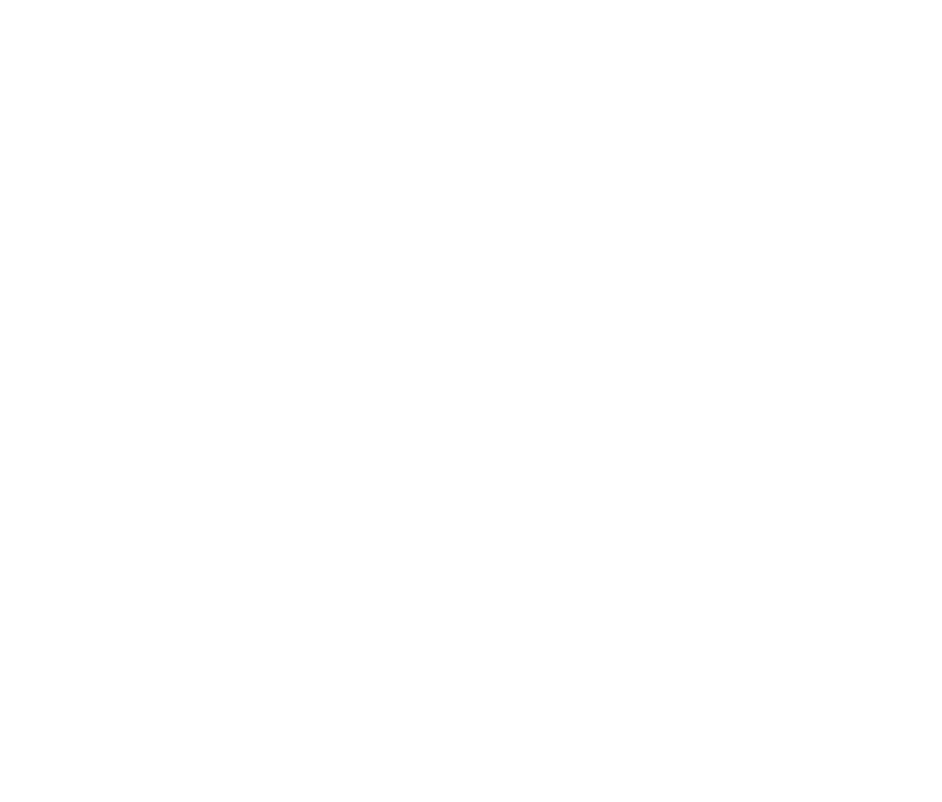
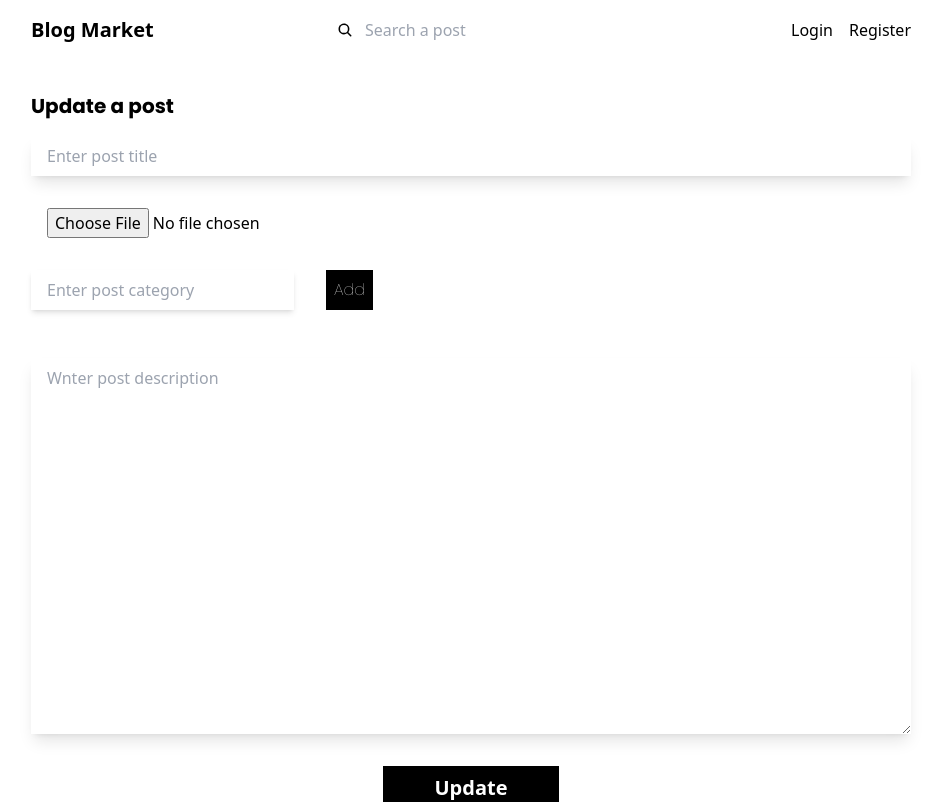
Before and after one commit to SaagarRaj/React-BlogApp, a React (Vite) app in the folder frontend/: page /edit/1 in a window 1280 px wide. Before the commit this address had no page. Shown: the top 802 px of the page, without its empty margins (169-1111 px from the left). Built offline with nearby package versions, Linux system fonts and the light colour scheme.

Commit message:
Create post and EditPost page design and route setup

```diff
--- a/frontend/src/App.jsx
+++ b/frontend/src/App.jsx
@@ -3,6 +3,8 @@
 import Login from "./pages/Login";
 import Register from "./pages/Register";
 import PostDetails from "./pages/PostDetails";
+import CreatePost from "./pages/CreatePost";
+import EditPosts from "./pages/EditPosts";
 export default function App() {
   return (
     <div>
@@ -10,6 +12,8 @@
         <Route path="/" element={<Home />} />
         <Route path="/login" element={<Login />} />
         <Route path="/register" element={<Register />} />
+        <Route path="/write" element={<CreatePost />} />
+        <Route path="/edit/:id" element={<EditPosts />} />
         <Route path="/posts/post/:id" element={<PostDetails />} />
       </Routes>
     </div>
--- /dev/null
+++ b/frontend/src/pages/CreatePost.jsx
@@ -0,0 +1,87 @@
+import Footer from "../components/Footer";
+import { RxCross2 } from "react-icons/rx";
+import Navbar from "../components/Navbar";
+import { useState } from "react";
+export default function CreatePost() {
+  const [category, setCategory] = useState("");
+  const [categories, setCategories] = useState([]);
+
+  const addCategory = () => {
+    let updatedCategories = [...categories];
+    updatedCategories.push(category);
+    setCategory("");
+    setCategories(updatedCategories);
+  };
+
+  const deleteCategory = (i) => {
+    let updatedCategories = [...categories];
+    updatedCategories.splice(i);
+    setCategories(updatedCategories);
+  };
+  return (
+    <div>
+      <Navbar />
+      <div className="px-6 md:px-[200px] mt-8">
+        <h1 className="font-bold font-poppins md:text-xl mt-8 ">
+          Create a post
+        </h1>
+        <form className="w-full flex flex-col space-y-4 md:space-y-8 mt-4 ">
+          <input
+            type="text"
+            className="px-4 py-2 outline-none shadow-lg"
+            placeholder="Enter post title"
+          />
+          <input type="file" className="px-4 " />
+          <div className="flex flex-col ">
+            <div className="flex items-center space-x-4 md:space-x-8">
+              <input
+                className="px-4 py-2 outline-none shadow-md"
+                placeholder="Enter post category"
+                type="text"
+                value={category}
+                onChange={(event) => setCategory(event.target.value)}
+              />
+              <div
+                onClick={addCategory}
+                className="bg-black text-white px-2 py-2 font-poppins font-thin cursor-pointer"
+              >
+                Add
+              </div>
+            </div>
+            {/* Categories Div */}
+            <div className="flex px-4 mt-3">
+              {/*Category 1 */}
+
+              <div className="flex px-2 mt-1">
+                {categories?.map((c, i) => (
+                  <div
+                    key={i}
+                    className="flex justify-center items-center spaxe-x-1 mr-2 bg-gray-200 px-2 py2 rounded-md"
+                  >
+                    <p className="px-2">{c}</p>
+                    <p
+                      onClick={deleteCategory}
+                      className="text-white bg-gray-600 rounded-full cursor-pointer p-0 text-xs"
+                    >
+                      <RxCross2 />
+                    </p>
+                  </div>
+                ))}
+              </div>
+            </div>
+          </div>
+          <textarea
+            rows={15}
+            cols={30}
+            className="px-4 py-2 shadow-lg"
+            placeholder="Wnter post description "
+          />
+          <button className="bg-black w-full md:w-[20%] mx-auto text-white font-semibold px-4 py-2 md:text-xl text-lg">
+            Create
+          </button>
+        </form>
+      </div>
+      <Footer />
+    </div>
+  );
+}
--- /dev/null
+++ b/frontend/src/pages/EditPosts.jsx
@@ -0,0 +1,89 @@
+import { useState } from "react";
+import Navbar from "../components/Navbar";
+import Footer from "../components/Footer";
+import { RxCross2 } from "react-icons/rx";
+const EditPosts = () => {
+  const [category, setCategory] = useState("");
+  const [categories, setCategories] = useState([]);
+
+  const addCategory = () => {
+    let updatedCategories = [...categories];
+    updatedCategories.push(category);
+    setCategory("");
+    setCategories(updatedCategories);
+  };
+
+  const deleteCategory = (i) => {
+    let updatedCategories = [...categories];
+    updatedCategories.splice(i);
+    setCategories(updatedCategories);
+  };
+  return (
+    <div>
+      <Navbar />
+      <div className="px-6 md:px-[200px] mt-8">
+        <h1 className="font-bold font-poppins md:text-xl mt-8 ">
+          Update a post
+        </h1>
+        <form className="w-full flex flex-col space-y-4 md:space-y-8 mt-4 ">
+          <input
+            type="text"
+            className="px-4 py-2 outline-none shadow-lg"
+            placeholder="Enter post title"
+          />
+          <input type="file" className="px-4 " />
+          <div className="flex flex-col ">
+            <div className="flex items-center space-x-4 md:space-x-8">
+              <input
+                className="px-4 py-2 outline-none shadow-md"
+                placeholder="Enter post category"
+                type="text"
+                value={category}
+                onChange={(event) => setCategory(event.target.value)}
+              />
+              <div
+                onClick={addCategory}
+                className="bg-black text-white px-2 py-2 font-poppins font-thin cursor-pointer"
+              >
+                Add
+              </div>
+            </div>
+            {/* Categories Div */}
+            <div className="flex px-4 mt-3">
+              {/*Category 1 */}
+
+              <div className="flex px-2 mt-1">
+                {categories?.map((c, i) => (
+                  <div
+                    key={i}
+                    className="flex justify-center items-center spaxe-x-1 mr-2 bg-gray-200 px-2 py2 rounded-md"
+                  >
+                    <p className="px-2">{c}</p>
+                    <p
+                      onClick={deleteCategory}
+                      className="text-white bg-gray-600 rounded-full cursor-pointer p-0 text-xs"
+                    >
+                      <RxCross2 />
+                    </p>
+                  </div>
+                ))}
+              </div>
+            </div>
+          </div>
+          <textarea
+            rows={15}
+            cols={30}
+            className="px-4 py-2 shadow-lg"
+            placeholder="Wnter post description "
+          />
+          <button className="bg-black w-full md:w-[20%] mx-auto text-white font-semibold px-4 py-2 md:text-xl text-lg">
+            Update
+          </button>
+        </form>
+      </div>
+      <Footer />
+    </div>
+  );
+};
+
+export default EditPosts;
--- a/frontend/src/pages/PostDetails.jsx
+++ b/frontend/src/pages/PostDetails.jsx
@@ -31,6 +31,7 @@
           src="https://googlechrome.github.io/samples/picture-element/images/kitten-large.png"
           className="w-[80%] mx-auto mt-8"
           alt=""
+          loading="lazy"
         />
         <p className="mx-auto mt-8  font-thin">
           {" "}
```
